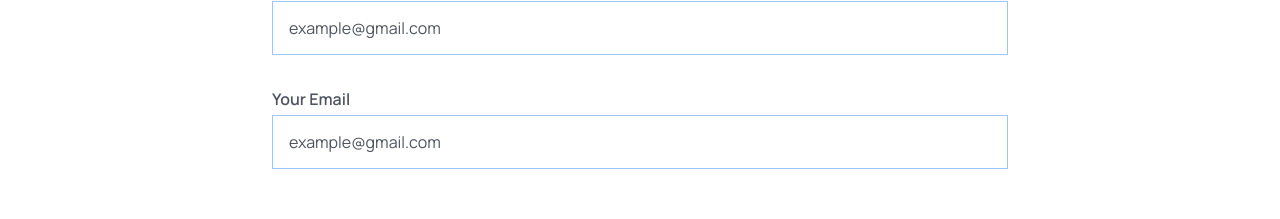
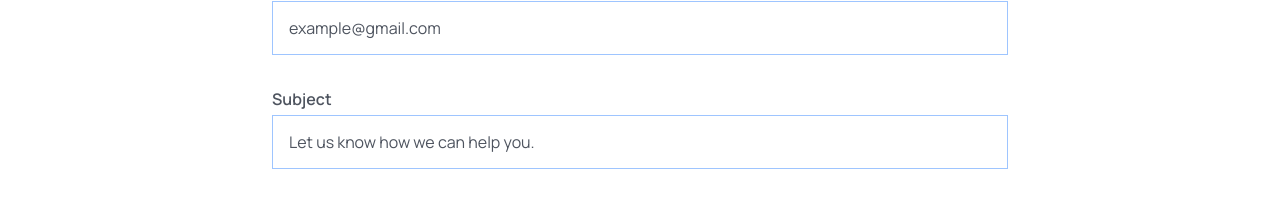
Before and after one commit to aroraadivya/Mern-Stack-Medicare, a React (Vite) app in the folder frontend/: page /contact in a window 1280 px wide. Shown: the part 368-587 px from the top of the page. Built offline with nearby package versions, Linux system fonts and the light colour scheme.

Commit message:
Update Contact form to change email input to subject field

```diff
--- a/frontend/src/pages/Contact.jsx
+++ b/frontend/src/pages/Contact.jsx
@@ -22,14 +22,13 @@ const Contact = () => {
                     </div>
 
                     <div>
-                        <label htmlFor='email' className='form__label'>
-                            Your Email
+                        <label htmlFor='subject' className='form__label'>
+                            Subject
                         </label>
                         <input
-                            type='email'
-                            id='email'
-                            name='email'
-                            placeholder='example@gmail.com'
+                            type='text'
+                            id='subject'
+                            placeholder='Let us know how we can help you.'
                             className='form__input mt-1'
                         />
                     </div>
```
